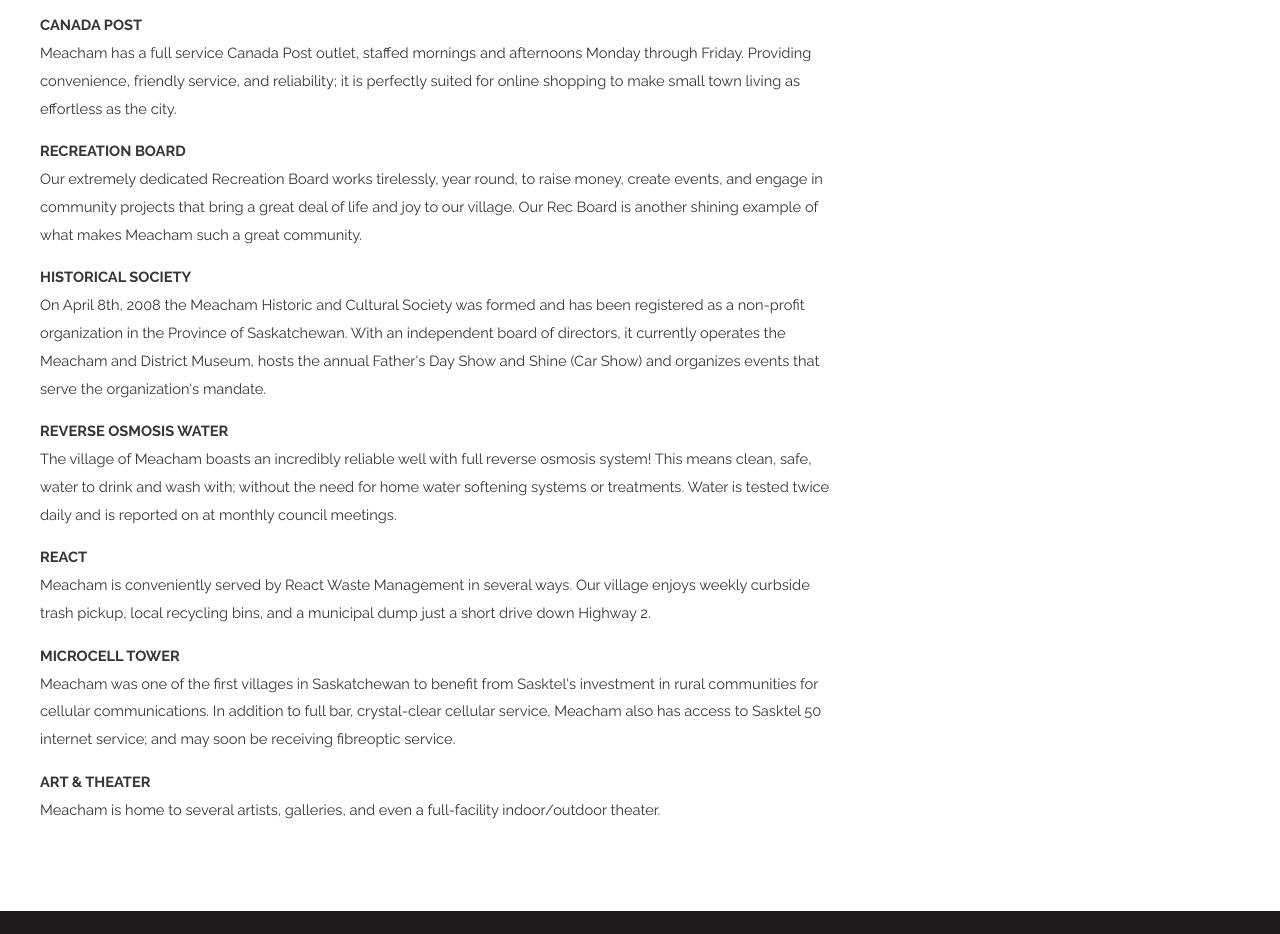
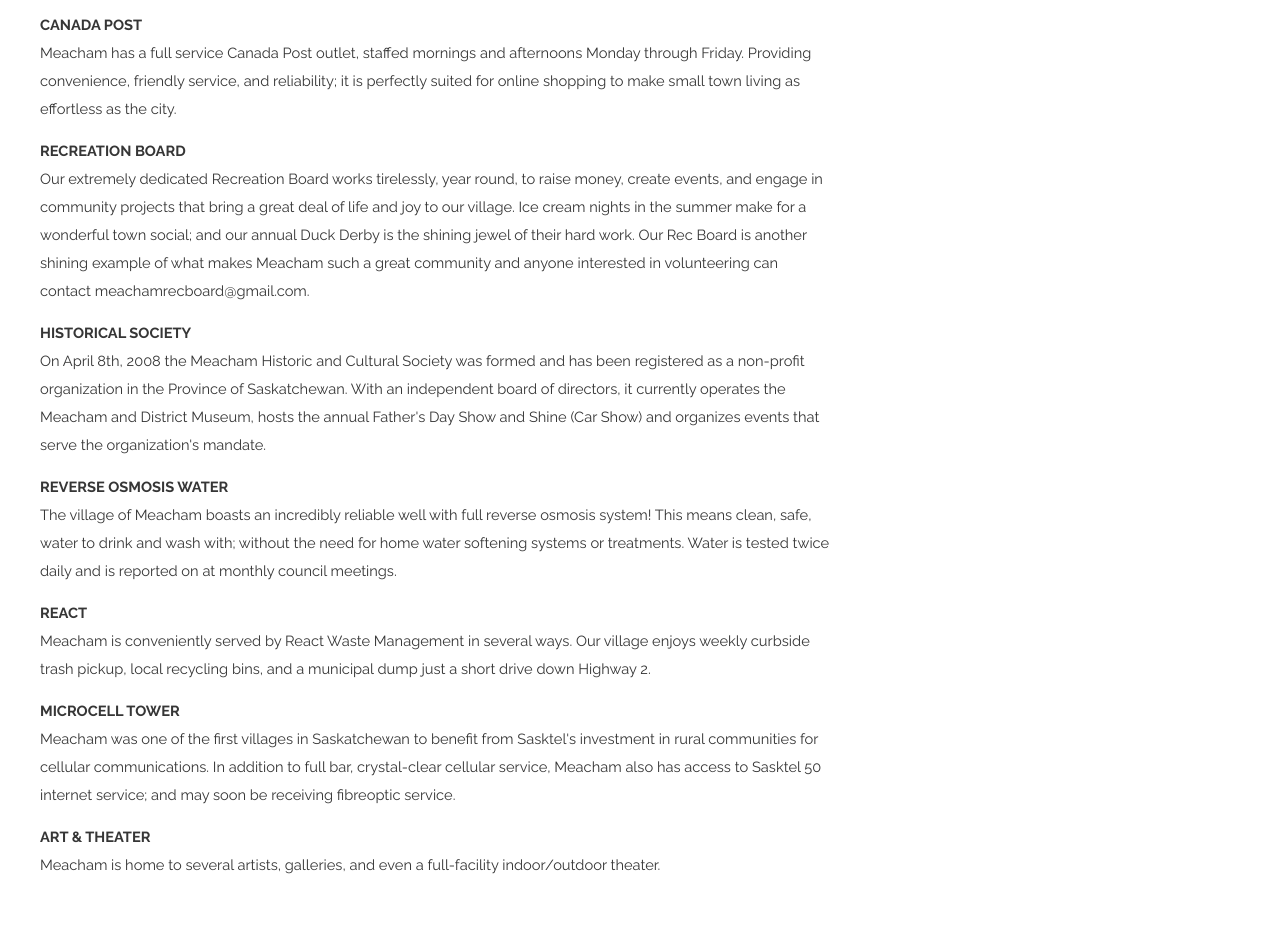
Before and after one commit to tylersmits/tylersmits.github.io, a plain HTML site: page index.html in a window 1280 px wide. Shown: the part 1220-2154 px from the top of the page. Drawn offline with Linux system fonts and the light colour scheme.

Commit message:
Update index.html

```diff
--- a/index.html
+++ b/index.html
@@ -45,7 +45,8 @@
 			  <p id="cpost"><strong>CANADA POST</strong><BR>Meacham has a full service Canada Post outlet, staffed mornings and afternoons Monday through Friday.  Providing convenience,
 				 friendly service, and reliability; it is perfectly suited for online shopping to make small town living as effortless as the city.</p>
 				<p id="recb"><strong>RECREATION BOARD</strong><BR>Our extremely dedicated Recreation Board works tirelessly, year round, to raise money, create events, and engage in community projects that bring a great deal of
-					life and joy to our village.  Our Rec Board is another shining example of what makes Meacham such a great community.</p>
+				 life and joy to our village.  Ice cream nights in the summer make for a wonderful town social; and our annual Duck Derby is the shining jewel of their hard work.  Our Rec Board is another shining example of what makes Meacham
+				 such a great community and anyone interested in volunteering can contact meachamrecboard@gmail.com.</p>
 				<p id="soci"><strong>HISTORICAL SOCIETY</strong><BR>On April 8th, 2008 the Meacham Historic and Cultural Society was formed and has been registered as a non-profit organization in the Province of Saskatchewan. With
 				 an independent board of directors, it currently operates the Meacham and District Museum, hosts the annual Father's Day Show and Shine (Car Show) and organizes events that serve the organization's mandate.</p>
 			  <p id="row"><strong>REVERSE OSMOSIS WATER</strong><BR>The village of Meacham boasts an incredibly reliable well with full reverse osmosis system!  This means clean, safe, water to drink and wash with; without the need
```
Lines whose indentation alone changed are shown as unchanged.
